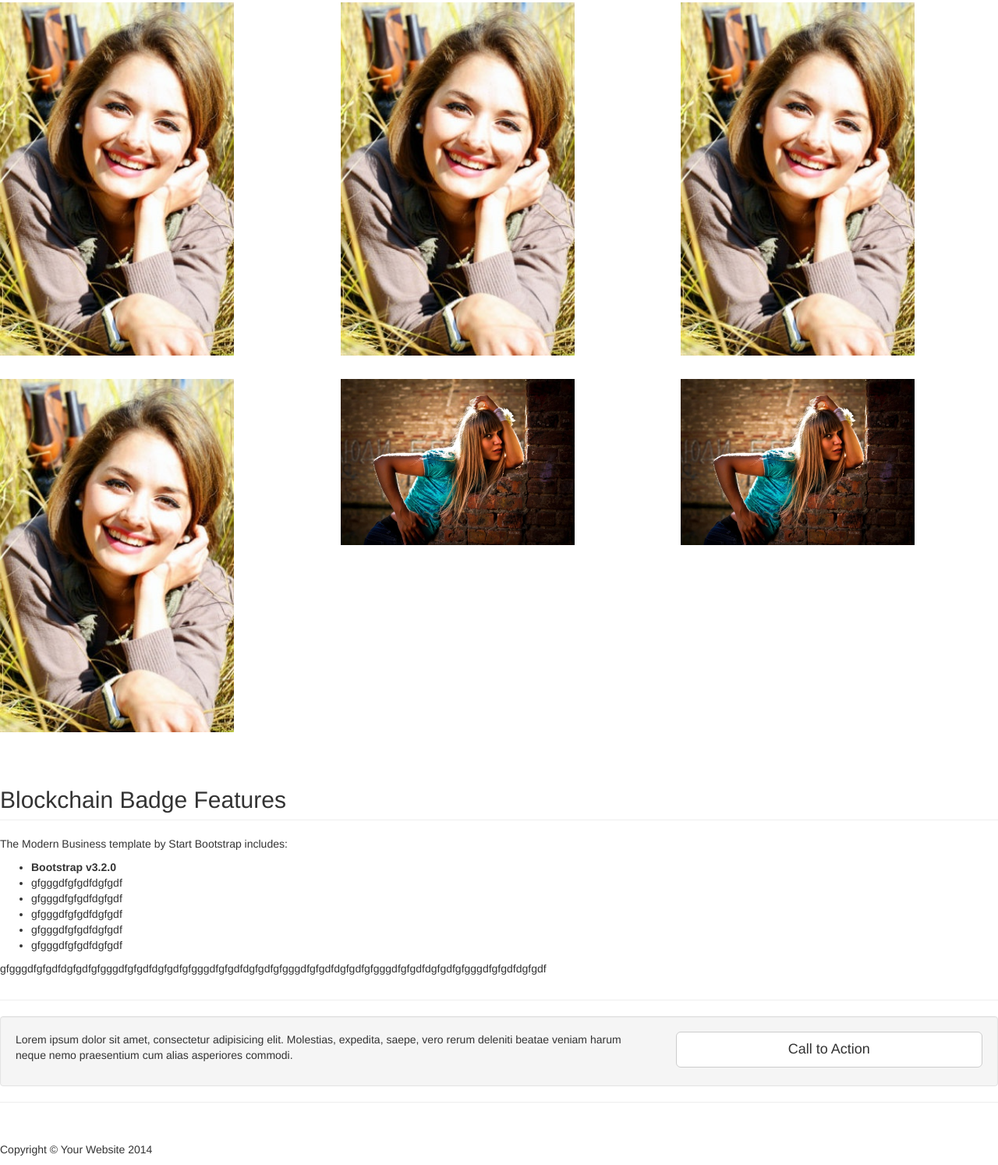
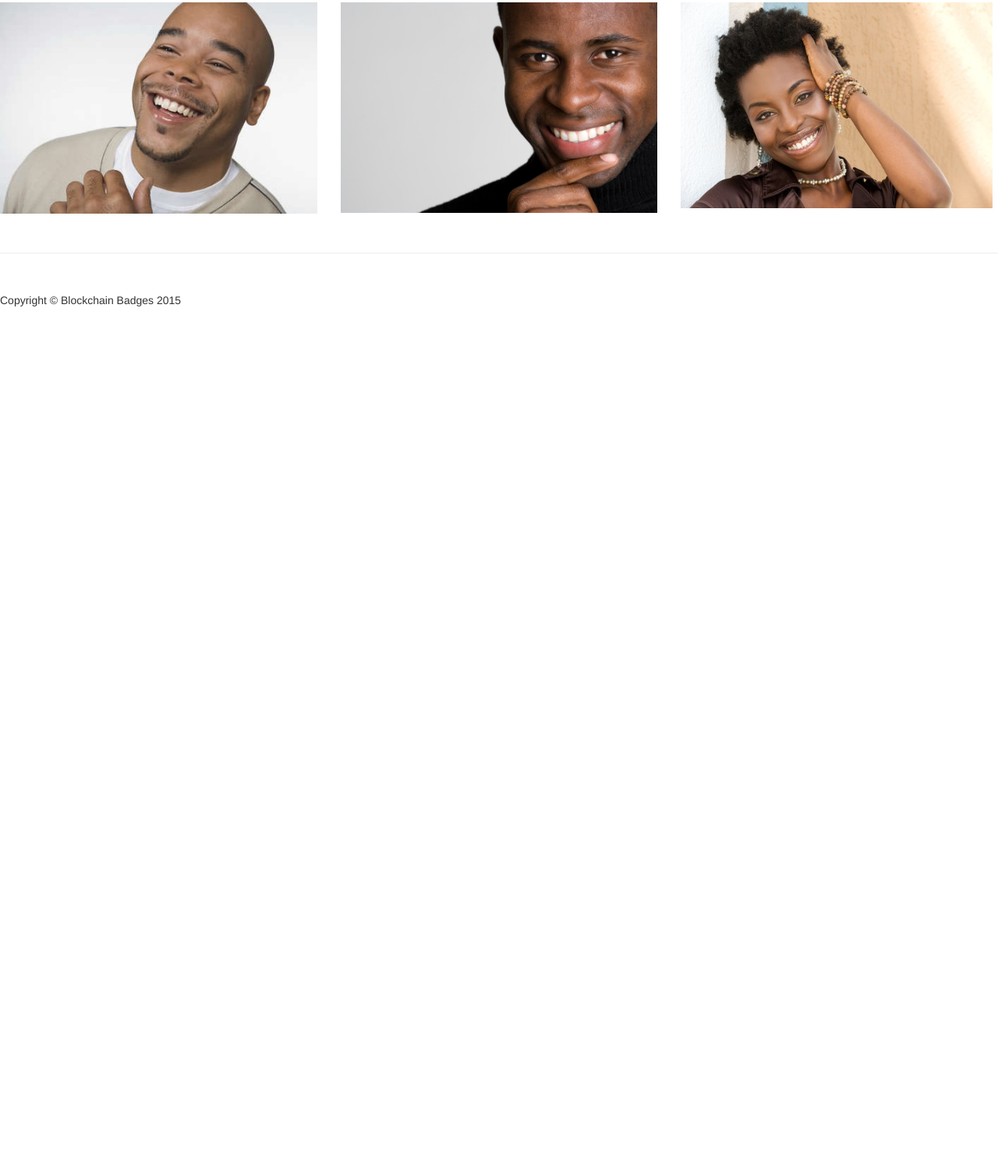
Before and after one commit to mbdhack/Blockchain-Badges, a plain HTML site: page blockchain/index.html in a window 1280 px wide. Shown: the part 1265-2759 px from the top of the page at 78% size. After the commit the page ends 1670 px from the top, so only its background shows below. Drawn offline with Linux system fonts and the light colour scheme.

Commit message:
Streamlining

```diff
--- a/blockchain/index.html
+++ b/blockchain/index.html
@@ -172,75 +172,24 @@
                 <h2 class="page-header">The community</h2>
             </div>
             <div class="col-md-4 col-sm-6">
-                <a href="portfolio-item.html">
-                    <img class="img-responsive img-portfolio img-hover" src="img/pi.jpg" alt="" width ="300" height="300">
-                </a>
+
+                    <img class="img-responsive img-portfolio img-hover" src="img/dude_smiling.jpg" alt="" width ="500" height="500">
+
             </div>
 
             <div class="col-md-4 col-sm-6">
-                <a href="portfolio-item.html">
-                    <img class="img-responsive img-portfolio img-hover" src="img/pi.jpg" alt="" width ="300" height="300">
-                </a>
+
+                    <img class="img-responsive img-portfolio img-hover" src="img/Man Smiling.jpg" alt="" width ="500" height="500">
+
             </div>
             <div class="col-md-4 col-sm-6">
-                <a href="portfolio-item.html">
-                    <img class="img-responsive img-portfolio img-hover" src="img/pi.jpg" alt="" width ="300" height="300">
-                </a>
-            </div>
-            <div class="col-md-4 col-sm-6">
-                <img class="img-responsive img-portfolio img-hover" src="img/pi.jpg" alt="" width ="300" height="300">
-                </a>
-            </div>
-            <div class="col-md-4 col-sm-6">
-                <a href="portfolio-item.html">
-                   <img class="img-responsive img-portfolio img-hover" src="img/uu.jpg" alt="" width ="300" height="300">
-                </a>
-            </div>
-            <div class="col-md-4 col-sm-6">
-                <a href="portfolio-item.html">
-                   <img class="img-responsive img-portfolio img-hover" src="img/uu.jpg"  alt="" width ="300" height="300">
-                </a>
+
+                   <img class="img-responsive img-portfolio img-hover" src="img/happy-black-woman.jpg" alt="" width ="400" height="400">
+
             </div>
         </div>
         <!-- /.row -->
 
-        <!-- Features Section -->
-        <div class="row">
-            <div class="col-lg-12">
-                <h2 class="page-header">Blockchain Badge Features</h2>
-            </div>
-            <div class="col-md-6">
-                <p>The Modern Business template by Start Bootstrap includes:</p>
-                <ul>
-                    <li><strong>Bootstrap v3.2.0</strong>
-                    </li>
-                    <li>gfgggdfgfgdfdgfgdf</li>
-                    <li>gfgggdfgfgdfdgfgdf</li>
-                    <li>gfgggdfgfgdfdgfgdf</li>
-                    <li>gfgggdfgfgdfdgfgdf</li>
-                    <li>gfgggdfgfgdfdgfgdf</li>
-                </ul>
-                <p>gfgggdfgfgdfdgfgdfgfgggdfgfgdfdgfgdfgfgggdfgfgdfdgfgdfgfgggdfgfgdfdgfgdfgfgggdfgfgdfdgfgdfgfgggdfgfgdfdgfgdf</p>
-            </div>
-            <div class="col-md-6">
-                <img class="img-responsive" alt="">
-            </div>
-        </div>
-        <!-- /.row -->
-
-        <hr>
-
-        <!-- Call to Action Section -->
-        <div class="well">
-            <div class="row">
-                <div class="col-md-8">
-                    <p>Lorem ipsum dolor sit amet, consectetur adipisicing elit. Molestias, expedita, saepe, vero rerum deleniti beatae veniam harum neque nemo praesentium cum alias asperiores commodi.</p>
-                </div>
-                <div class="col-md-4">
-                    <a class="btn btn-lg btn-default btn-block" href="#">Call to Action</a>
-                </div>
-            </div>
-        </div>
 
         <hr>
 
@@ -248,7 +197,7 @@
         <footer>
             <div class="row">
                 <div class="col-lg-12">
-                    <p>Copyright &copy; Your Website 2014</p>
+                    <p>Copyright &copy; Blockchain Badges 2015</p>
                 </div>
             </div>
         </footer>
@@ -265,7 +214,7 @@
     <!-- Script to Activate the Carousel -->
     <script>
     $('.carousel').carousel({
-        interval: 5000 //changes the speed
+        interval: 3000 //changes the speed
     })
     </script>
 
```
Also changed, not shown: blockchain/about.html (+13 -13 lines), blockchain/profil.html (+5 -5 lines), blockchain/img/dude_smiling.jpg (added), blockchain/img/happy-black-woman.jpg (added), blockchain/img/mathew.jpeg.
